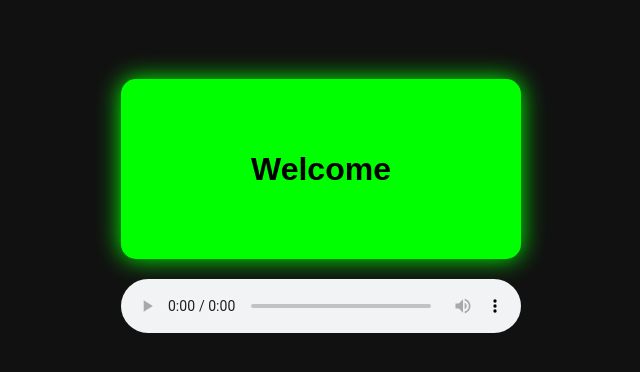
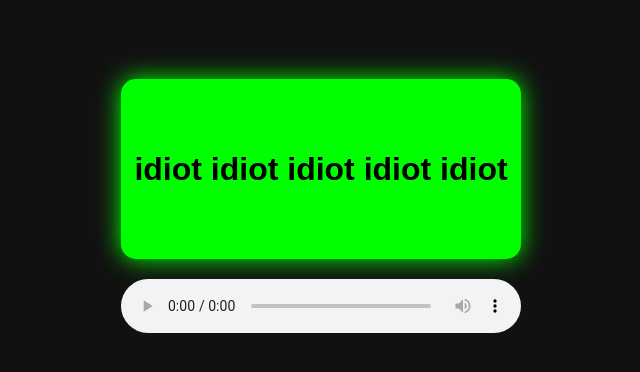
Before and after one commit to html67/html67.github.io, a plain HTML site: page idiot/index.html in a window 1280 px wide. Shown: the part 194-566 px from the top of the page, without its empty margins (319-959 px from the left). Drawn offline with Linux system fonts and the light colour scheme.

Commit message:
Update index.html

```diff
--- a/idiot/index.html
+++ b/idiot/index.html
@@ -39,7 +39,11 @@ audio{
 <body>
 
 <div class="box">
-    Welcome
+    idiot
+    idiot
+    idiot
+    idiot
+    idiot
 </div>
 
 <audio controls autoplay loop>
```
